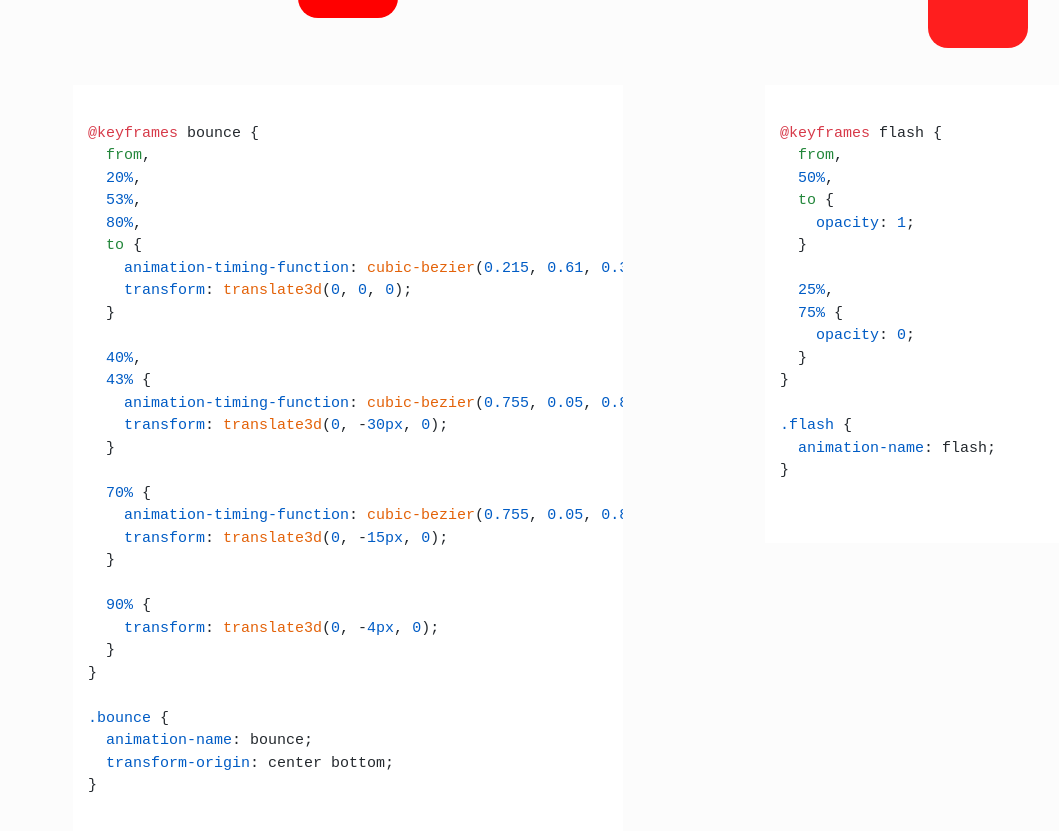
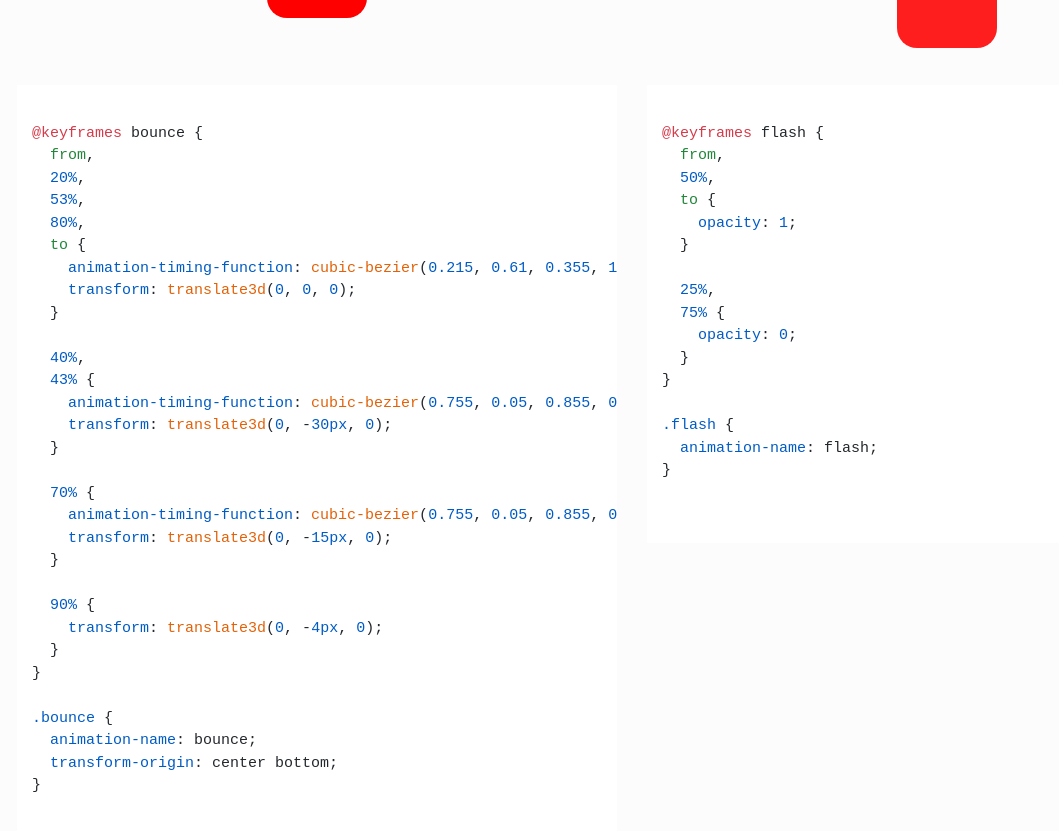
Before and after one commit to mikedane/css-animate, a Jekyll site: the page built from index.md, in a window 1280 px wide and 900 px high, scrolled down 306 px. Shown: the top 831 px of the window, without its empty margins (8-1067 px from the left). Built offline with Jekyll 4.4.1, drawn with Linux system fonts in a browser that asks for light colours; nearby versions of some CDN libraries; some of the changed text lies outside the part shown.

Commit message:
Changed code block to static size

```diff
--- a/_layouts/default.html
+++ b/_layouts/default.html
@@ -53,7 +53,7 @@
                                         min-width: 0;
                                         align-items: center;
                                         flex-direction: column;
-                                        max-width: 550px;
+                                        max-width: 600px;
 
                                     ">
                                         <h3>{{ animation.name }}</h3>
@@ -83,7 +83,7 @@
 
 
 
-                                        <pre style=" max-width: 100%;">
+                                        <pre style=" width: 600px; max-width: 100%;">
                                             <code >
 {% include {{ path }} %}
                                             </code>
```
